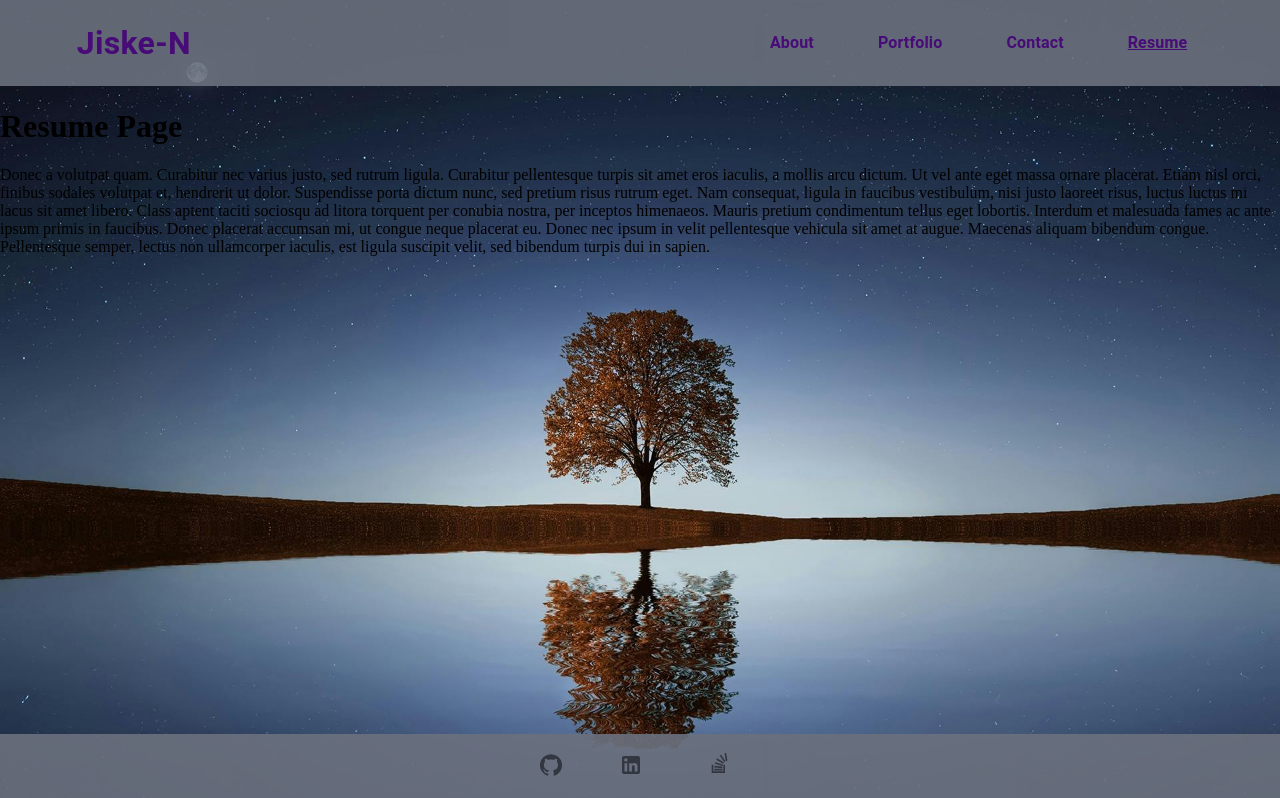
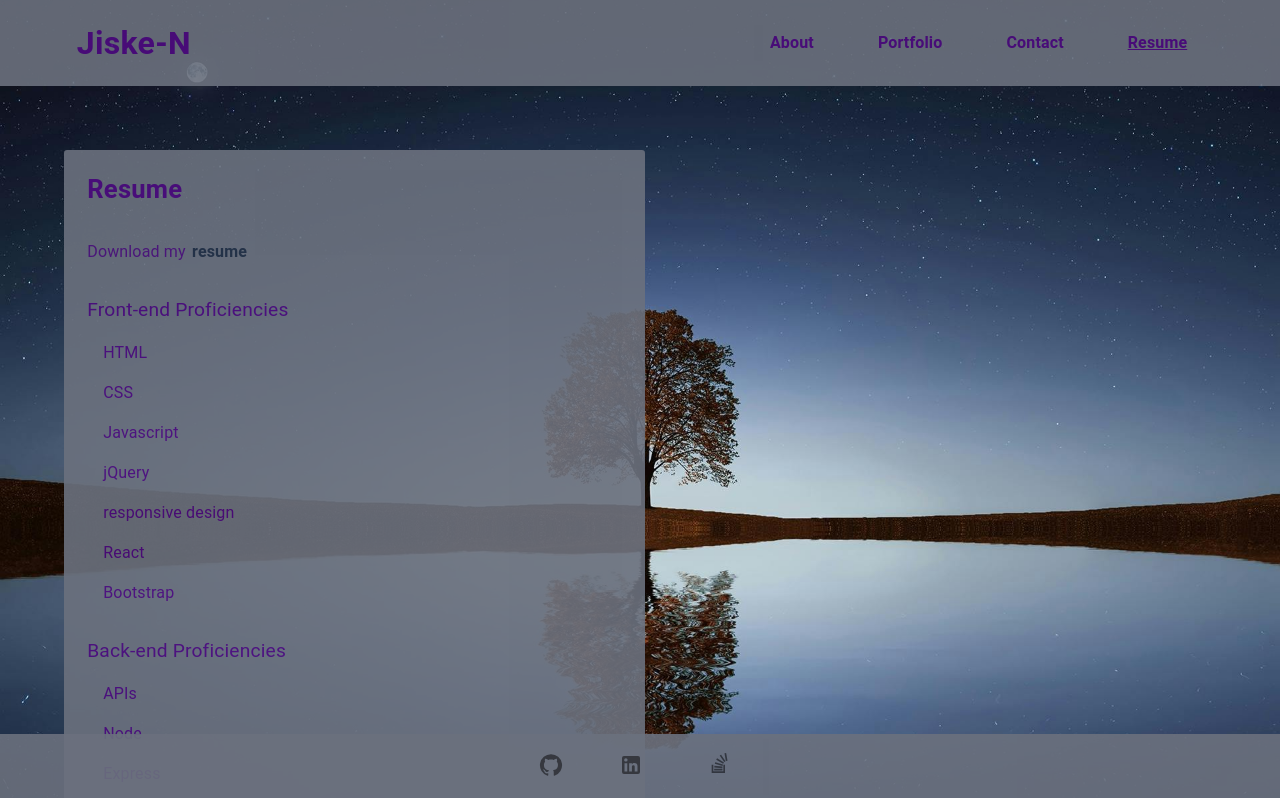
Before and after one commit to Jiske-N/webAppPortfolio, a React (Vite) app in the folder client/: page /resume in a window 1280 px wide. Shown: the top 798 px of the page. Built offline with nearby package versions, Linux system fonts and the light colour scheme.

Commit message:
C:/Program Files/Git/src/pages/resumePage contents & styling. /src/assets Resume.pdf

```diff
--- a/client/src/pages/contactPage/index.jsx
+++ b/client/src/pages/contactPage/index.jsx
@@ -9,7 +9,7 @@ export default function Contact() {
         <FlexStyling
             margin="5%"
             borderRadius="0.2rem"
-            style={isNonMobileScreens ? { width: "45%" } : { width: "auto" }}
+            style={isNonMobileScreens ? { width: "45.4%" } : { width: "auto" }}
         >
             <Form />
         </FlexStyling>
--- a/client/src/pages/resumePage/index.jsx
+++ b/client/src/pages/resumePage/index.jsx
@@ -1,24 +1,129 @@
+import FlexStyling from "../../components/FlexStyling";
+import { useMediaQuery, Typography, List, ListItem } from "@mui/material";
+import { textPrimary, hover } from "../../../theme";
+
 export default function Resume() {
+    const isNonMobileScreens = useMediaQuery("(min-width: 1200px");
+    const handleClick = () => {
+        const pdfUrl = "../../assets/Resume.pdf";
+        const link = document.createElement("a");
+        link.href = pdfUrl;
+        link.download = "Resume.pdf"; // specify the filename
+        document.body.appendChild(link);
+        link.click();
+        document.body.removeChild(link);
+    };
+
     return (
-        <div>
-            <h1>Resume Page</h1>
-            <p>
-                Donec a volutpat quam. Curabitur nec varius justo, sed rutrum
-                ligula. Curabitur pellentesque turpis sit amet eros iaculis, a
-                mollis arcu dictum. Ut vel ante eget massa ornare placerat.
-                Etiam nisl orci, finibus sodales volutpat et, hendrerit ut
-                dolor. Suspendisse porta dictum nunc, sed pretium risus rutrum
-                eget. Nam consequat, ligula in faucibus vestibulum, nisi justo
-                laoreet risus, luctus luctus mi lacus sit amet libero. Class
-                aptent taciti sociosqu ad litora torquent per conubia nostra,
-                per inceptos himenaeos. Mauris pretium condimentum tellus eget
-                lobortis. Interdum et malesuada fames ac ante ipsum primis in
-                faucibus. Donec placerat accumsan mi, ut congue neque placerat
-                eu. Donec nec ipsum in velit pellentesque vehicula sit amet at
-                augue. Maecenas aliquam bibendum congue. Pellentesque semper,
-                lectus non ullamcorper iaculis, est ligula suscipit velit, sed
-                bibendum turpis dui in sapien.
-            </p>
-        </div>
+        <FlexStyling
+            margin="5%"
+            borderRadius="0.2rem"
+            style={isNonMobileScreens ? { width: "45.4%" } : { width: "auto" }}
+        >
+            <FlexStyling
+                sx={{ width: "100%" }}
+                flexDirection="column"
+                style={{ alignItems: "flex-start" }}
+                margin="1.2rem 4%"
+                color={textPrimary}
+            >
+                <Typography
+                    sx={{
+                        fontSize: "1.6rem",
+                        fontWeight: "bold",
+                        marginBottom: "1rem",
+                    }}
+                >
+                    Resume
+                </Typography>
+                <FlexStyling flexDirection="row">
+                    <Typography
+                        sx={{
+                            fontSize: "1rem",
+                            margin: "1rem 0.4rem 1rem 0",
+                        }}
+                    >
+                        Download my
+                    </Typography>
+                    <Typography
+                        onClick={handleClick}
+                        sx={{
+                            fontSize: "1rem",
+                            // margin: "1rem 0",
+                            fontWeight: "bold",
+                            color: hover,
+                            "&:hover": {
+                                color: textPrimary,
+                                cursor: "pointer",
+                            },
+                        }}
+                    >
+                        resume
+                    </Typography>
+                </FlexStyling>
+                <Typography
+                    sx={{
+                        fontSize: "1.2rem",
+                        margin: "1rem 0 0 0",
+                    }}
+                >
+                    Front-end Proficiencies
+                </Typography>
+                <List>
+                    <ListItem>
+                        <Typography>HTML</Typography>
+                    </ListItem>
+                    <ListItem>
+                        <Typography>CSS</Typography>
+                    </ListItem>
+                    <ListItem>
+                        <Typography>Javascript</Typography>
+                    </ListItem>
+                    <ListItem>
+                        <Typography>jQuery</Typography>
+                    </ListItem>
+                    <ListItem>
+                        <Typography>responsive design</Typography>
+                    </ListItem>
+                    <ListItem>
+                        <Typography>React</Typography>
+                    </ListItem>
+                    <ListItem>
+                        <Typography>Bootstrap</Typography>
+                    </ListItem>
+                </List>
+                <Typography
+                    sx={{
+                        fontSize: "1.2rem",
+                        margin: "1rem 0 0 0",
+                    }}
+                >
+                    Back-end Proficiencies
+                </Typography>
+                <List>
+                    <ListItem>
+                        <Typography>APIs</Typography>
+                    </ListItem>
+                    <ListItem>
+                        <Typography>Node</Typography>
+                    </ListItem>
+                    <ListItem>
+                        <Typography>Express</Typography>
+                    </ListItem>
+                    <ListItem>
+                        <Typography>MySQL, Sequelize</Typography>
+                    </ListItem>
+                    <ListItem>
+                        <Typography>MongoDb, Mongoose</Typography>
+                    </ListItem>
+                    <ListItem>
+                        <Typography>REST</Typography>
+                    </ListItem>
+                    <ListItem>
+                        <Typography>GraphQL</Typography>
+                    </ListItem>
+                </List>
+            </FlexStyling>
+        </FlexStyling>
     );
 }
```
Also changed, not shown: 1 other file (tests, documents, lock files or other folders).
